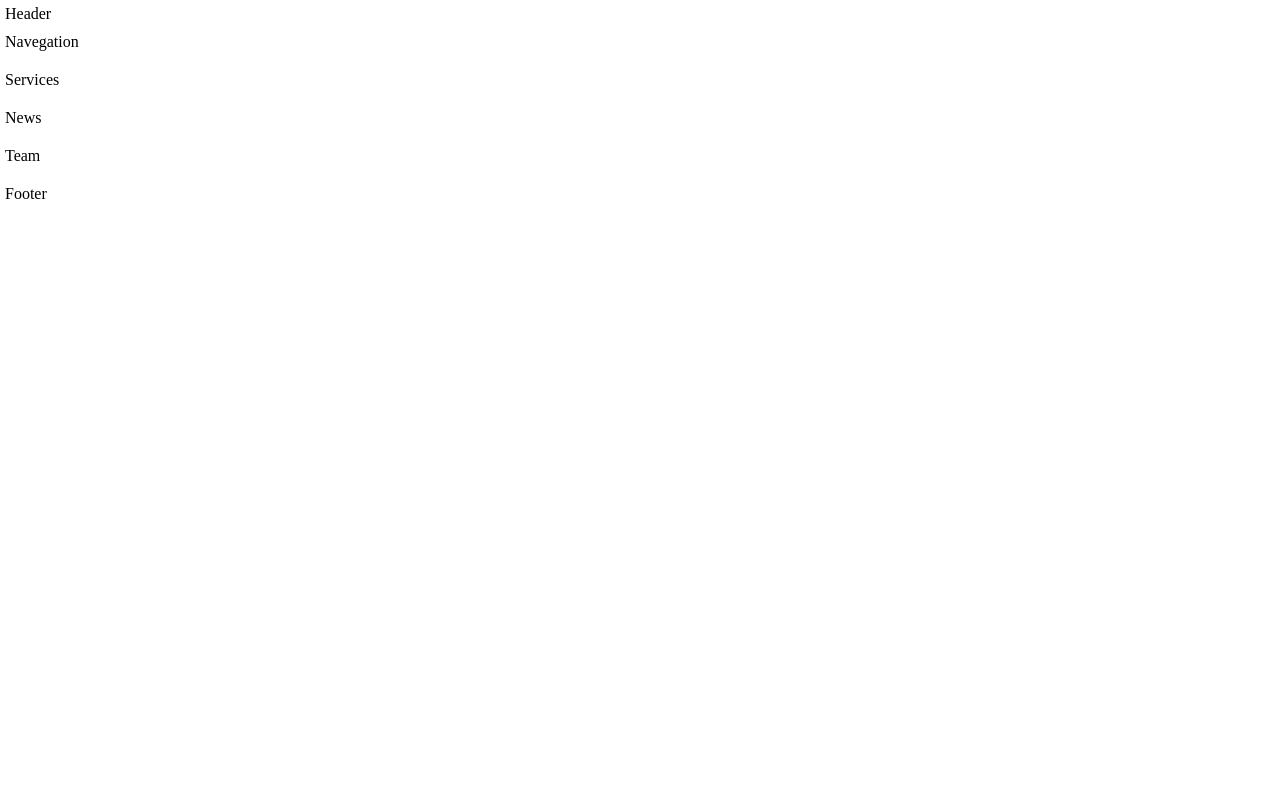
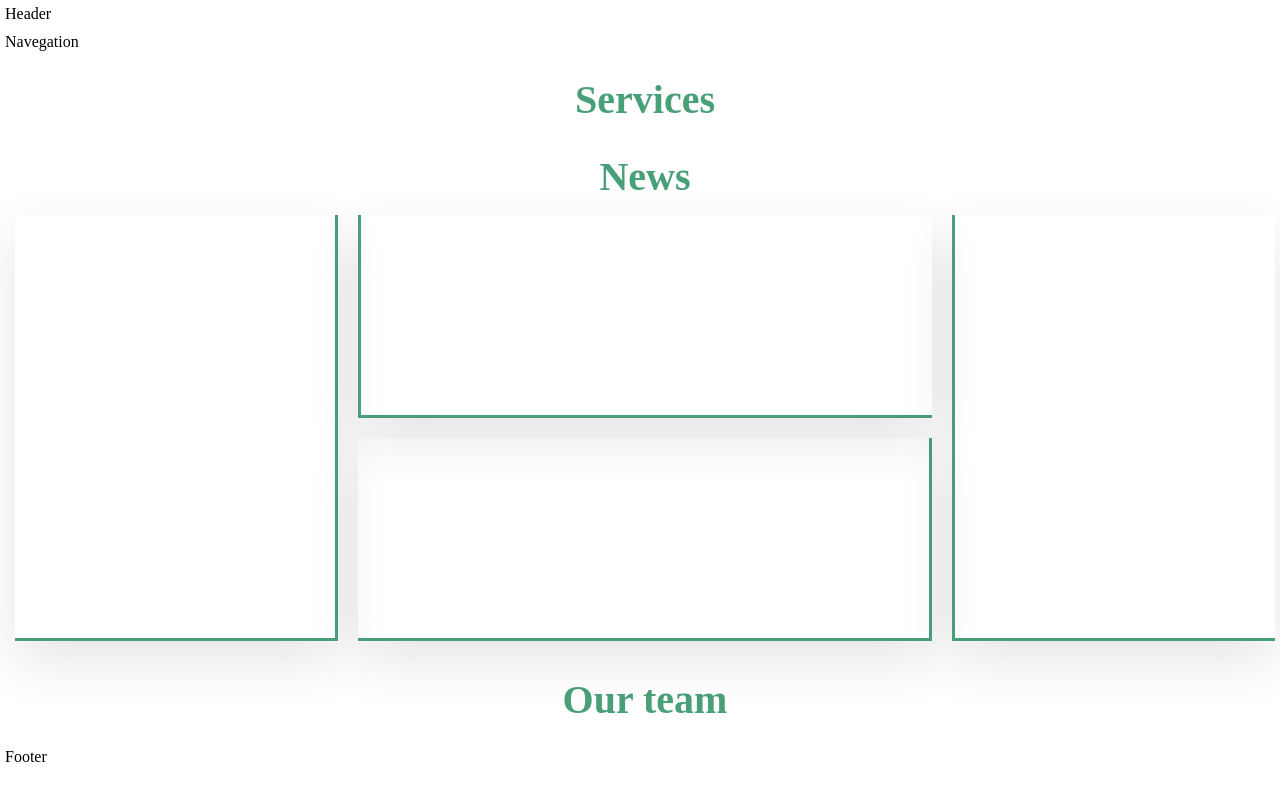
Before and after one commit to fuf-herNef/Moubi, a website: page src/index.html in a window 1280 px wide. Drawn offline with Linux system fonts and the light colour scheme.

Commit message:
Iconos (Socila media), documentacion (mockup)

```diff
--- a/src/index.html
+++ b/src/index.html
@@ -18,18 +18,101 @@
 		</nav>
 
 	<!-- Services Section -->
-		<section id="services">
-			Services
+		<section id="services" class="align-center">
+			<h2>Services</h2>
 		</section>
 
 	<!-- News Section -->
-		<section id="news">
-			News
+		<section id="news" class="align-center">
+			<h2>News</h2>
+
+			<div class="max-container dir-flex-row">
+				<div class="card-container dir-flex-row">
+					<div class="card dir-flex-col border--right">
+						<div class="_image">
+						</div>
+						<div class="_content">
+						</div>
+					</div>
+					<div class="card-container dir-flex-col">
+						<div class="card dir-flex-col border--left">
+							<div class="_image">
+							</div>
+							<div class="_content">
+							</div>
+						</div>
+						<div class="card dir-flex-col border--right">
+							<div class="_image">
+							</div>
+							<div class="_content">
+							</div>
+						</div>
+					</div>
+					<div class="card dir-flex-col border--left">
+						<div class="_image">
+						</div>
+						<div class="_content">
+						</div>
+					</div>
+
+				</div>
+			</div>
+			<!--<div class="cards-container">
+				<div class="card">
+					<div class="face top">
+						<div class="icon">
+						</div>
+					</div>
+					<div class="face under">
+						<div class="content">
+							<h2>Noticia 1</h2>
+						</div>
+					</div>
+				</div>
+
+				<div class="cards-container direction-col">
+				<div class="card">
+					<div class="face top">
+						<div class="icon">
+						</div>
+					</div>
+					<div class="face under">
+						<div class="content">
+							<h2>Noticia 2</h2>
+						</div>
+					</div>
+				</div>
+				<div class="card">
+					<div class="face top">
+						<div class="icon">
+						</div>
+					</div>
+					<div class="face under">
+						<div class="content">
+							<h2>Noticia 2</h2>
+						</div>
+					</div>
+				</div>
+				</div>
+
+				<div class="card">
+					<div class="face top">
+						<div class="icon">
+						</div>
+					</div>
+					<div class="face under">
+						<div class="content">
+							<h2>Noticia 2</h2>
+						</div>
+					</div>
+				</div>
+
+			</div>-->
 		</section>
 
 	<!-- Team Section -->
-		<section id="team">
-			Team
+		<section id="team" class="align-center">
+			<h2>Our team</h2>
 		</section>
 
 	<!-- Footer Section -->
--- a/src/static/css/style.css
+++ b/src/static/css/style.css
@@ -1,10 +1,54 @@
+/*
+ * Declaración de varibles
+ */
+@font-face {
+	font-family: 'main-font';
+ 	src: url('../font/Oswald/static/Oswald-Light.ttf') format('truetype');
+}
+
+@font-face {
+	font-family: 'sd-font';
+ 	src: url('../font/Share_Tech/ShareTech-Regular.ttf') format('truetype');
+}
+
+
+:root {
+	--main-color: #ffffff;
+	--txt-color: #1f2421;
+	--sd-color: #49a078;
+	--3d-color: #dce1de;
+	--boder-width: 3px;
+}
+
+/*
+ * Condiguraciones generales
+ */
 * {
-	margin: auto
+	margin: auto;
+	font-family: 'main-font', 'sd-font'
+	backgroun-color: var(--main-color)
+	color: var(--txt-color)
+}
+
+h1, h2 {
+	color: var(--sd-color);
+	font-weight: bold;
+	padding: 5px;
+}
+
+h1 {
+	font-size: 50px;
+}
+
+h2 {
+	font-size: 40px;
 }
 
 body {
 	width: 100%;
 	min-width: 1200px;
+    	justify-content: center;
+    	background-color: var(--main-color);
 }
 
 nav, header, section, footer {
@@ -15,7 +59,165 @@ nav, header, section, footer {
 section {
 	margin: 10px 0px;
 }
+/*
+ * Clases genericas
+ */
+.align-center {
+	text-align: center;
+}
 
+/*
+ * Horizontal Card
+ */
+
+.max-container {
+	width: 100%;
+	position: relative;
+	display: inline-flex;
+	justify-content: space-between;
+}
+
+.card-container {
+	width: 100%;
+	position: relative;
+	display: flex;
+	justify-content: space-between;
+}
+
+.dir-flex-col {
+	flex-direction: column;
+}
+
+.dir-flex-row {
+	flex-direction: row;
+}
+
+.card-container > .card {
+	min-width: 25%;
+	display: flex;
+	position: relative;
+	margin: 10px;
+	border-bottom: var(--boder-width) solid var(--sd-color);
+    	box-shadow: 0 20px 50px rgba(0,0,0,0.1);
+}
+
+.card-container > .card:hover {
+    	box-shadow: 0 20px 50px rgba(0,0,0,0.3);
+}
+
+.border--left {
+	border-left: var(--boder-width) solid var(--sd-color);
+}
+
+.border--right {
+	border-right: var(--boder-width)  solid var(--sd-color);
+}
+.card ._image {
+	height: 100px;
+}
+
+.card ._content {
+	height: 100px;
+}
+
+/*
+ * Diseño de las tarjetas
+ * */
+/*.cards-container {
+	width: 100%;
+	position: relative;
+	display: flex;
+	flex-direction: row;
+	justify-content: space-between;
+}
+
+.direction-col {
+	flex-direction: column;
+}
+
+.cards-container > .card {
+	position: relative;
+	border-radius: 10px;
+}
+
+.cards-container > .card .icon {
+	position: absolute;
+	top: 0px;
+	left: 0px;
+	width: 100%;
+	height: 100%;
+	backgroun-color: var(--main-color);
+	transition: 0.7s;
+	z-index: 1;
+}
+
+.cards-container .card:nth-child(even) .icon {
+	background: var(--main-color);
+}
+
+.cards-container .card:nth-child(odd) .icon {
+	background: var(--sd-color)
+}
+
+.icon > img {
+	position: absolute;
+	top: 50%
+	left: 50%;
+	transform: translate(-50%, -50%);
+	transition: 0.7s;
+}
+
+.cards-container .card .face {
+	width: 300px;
+	height: 200px;
+	transition: 0.5s;
+}
+
+.cards-container .card .face.top {
+    position: relative;
+    background: #333;
+    display: flex;
+    justify-content: center;
+    align-items: center;
+    z-index: 1;
+    transform: translateY(100px);
+}
+
+.cards-container .card:hover .face.top {
+	background: #ff0057;
+	transform: translate(0px);
+}
+
+.cards-container .card .face.top {
+	opacity: 1;
+	transition: 0.5s;
+}
+
+.cards-container .card .face.under {
+    position: relative;
+    background: #fff;
+    display: flex;
+    justify-content: center;
+    align-items: center;
+    padding: 20px;
+    box-sizing: border-box;
+    box-shadow: 0 20px 50px rgba(0,0,0,0.4);
+    transform: translateY(-100px);
+}
+
+.cards-container .card:hover .face.under {
+	transform: translateY(0);
+}
+
+.cards-container .card .face.under .content {
+	margin: 0;
+	padding: 0;
+	text-align: center;
+	color: var(--txt-color);
+}/*
+/*
+ * Diseño de las secciones
+ */
 #services {
 
 }
```
Also changed, not shown: src/static/icon/analitica.svg (added), src/static/icon/apoyo-tecnico.svg (added), src/static/icon/call-outline.svg (added), src/static/icon/domotica.svg (added), src/static/icon/facebook.svg (added), src/static/icon/font.jpg (added), src/static/icon/globe-outline.svg (added), src/static/icon/instagram.svg (added), src/static/icon/linkedin.svg (added), src/static/icon/location-outline.svg (added), src/static/icon/logo-whatsapp.svg (added), src/static/icon/people-circle-sharp.svg (added), src/static/icon/search-circle-sharp.svg (added), src/static/icon/service_1.svg (added), 1 more files, 1 other file.
